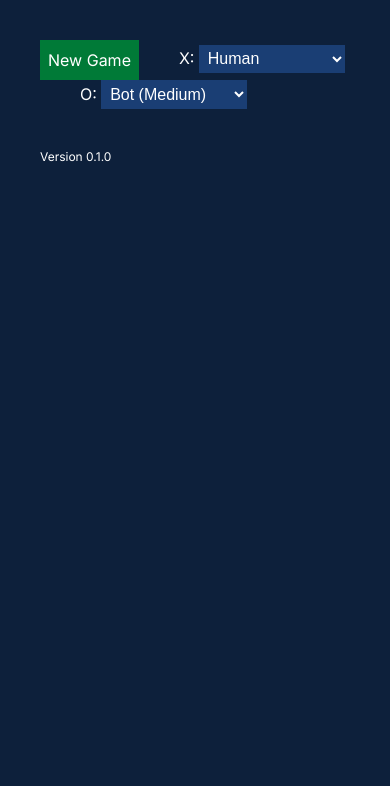
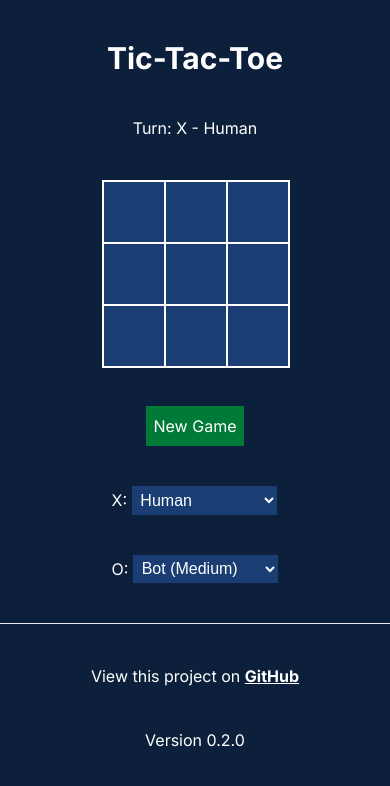
Before and after one commit to ShephardLuke/tic-tac-toe, a Next.js app: page / in a window 390 px wide. Shown: the top 786 px of the page. Built offline with nearby package versions, Linux system fonts and the light colour scheme.

Commit message:
Responsive style

```diff
--- a/app/board/difficulty/difficultySelect.tsx
+++ b/app/board/difficulty/difficultySelect.tsx
@@ -13,10 +13,12 @@ export default function DifficultySelect({label, index, difficulties, selectedVa
 
     return (
         <>
-            <label className="ml-10" htmlFor={selectId}>{label}</label>
-            <select onChange={(event) => {changed(event, index)}} value={selectedValue} className="bg-light-blue" name="difficulty" id={selectId}>
-                {options}
-            </select>
+            <div>
+                <label htmlFor={selectId}>{label}</label>
+                <select onChange={(event) => {changed(event, index)}} value={selectedValue} className="bg-light-blue" name="difficulty" id={selectId}>
+                    {options}
+                </select>
+            </div>
         </>
     )
 }
--- a/app/board/square.tsx
+++ b/app/board/square.tsx
@@ -4,7 +4,7 @@ import { roboto } from "../font";
 export default function Square({value, enabled, onSquareClick} : {value: string, enabled: boolean, onSquareClick: MouseEventHandler }) {
     return (
         <button
-            className={`${roboto.className} w-16 h-16 -text-5xl border-2 -mr-0.5 border-white bg-light-blue ${enabled ? 'cursor-pointer' : 'cursor-default'} size-16 text-3xl`}
+            className={`${roboto.className} w-16 h-16 text-4xl md:w-32 md:h-32 md:text-7xl lg:w-48 lg:h-48 lg:text-9xl border-2 md:border-3 lg:border-4 -mr-0.5 border-white bg-light-blue ${enabled ? 'cursor-pointer' : 'cursor-default'} text-3xl`}
             onClick={onSquareClick}
         >
             {value}
--- a/app/globals.css
+++ b/app/globals.css
@@ -20,7 +20,6 @@
 body {
   border-color: white;
   color:white;
-  padding-left: 2.5rem;
   padding-top: 2.5rem;
   font-family: Arial, Helvetica, sans-serif;
   /* color: rgb(var(--foreground-rgb));
--- a/app/page.tsx
+++ b/app/page.tsx
@@ -12,8 +12,6 @@ import { VeryEasyBot } from "./player/bot/veryEasyBot";
 import { Human } from "./player/human";
 
 export default function Home() {
-  const [game, setGame] = useState(<></>);
-
   const difficulties: DifficultyTemplate[] = [ // All selectable difficulties
     new DifficultyTemplate(Human.NAME, () => {return new Human()}),
     new DifficultyTemplate(VeryEasyBot.NAME, () => {return new VeryEasyBot()}),
@@ -26,6 +24,8 @@ export default function Home() {
   const [playerList, setPlayerList] = useState<number[]>([0, 3]); // Defaults human vs easy bot
 
   let pk = require("../package.json");
+
+  const [game, setGame] = useState(<Board playersList={createPlayers()} key={crypto.randomUUID()}/>);
 
   function createPlayers() { // Turn templates into players
     let order = [difficulties[playerList[0]].clone(), difficulties[playerList[1]].clone()]
@@ -47,12 +47,23 @@ export default function Home() {
   }
 
   return (
-    <main>
-      <button className="primary-button" onClick={() => {setGame(<Board playersList={createPlayers()} key={crypto.randomUUID()}/>)} }>New Game</button>
-      <DifficultySelect label="X: " difficulties={difficulties} index={0} selectedValue={playerList[0]} changed={setPlayer}/>
-      <DifficultySelect label="O: " difficulties={difficulties} index={1} selectedValue={playerList[1]} changed={setPlayer}/>
-      {game}
-      <p className="pt-10 text-xs">Version {pk.version}</p>
-    </main>
+    <>
+      <main className="flex flex-col items-center">
+        <h1 className="text-3xl font-bold">Tic-Tac-Toe</h1>
+        {game}
+        <div className="pt-10 flex flex-col items-center space-y-10">
+          <button className="primary-button" onClick={() => {setGame(<Board playersList={createPlayers()} key={crypto.randomUUID()}/>)} }>New Game</button>
+          <div className="flex flex-col md:flex-row space-y-10 md:space-x-10 md:space-y-0">
+          <DifficultySelect label="X: " difficulties={difficulties} index={0} selectedValue={playerList[0]} changed={setPlayer}/>
+          <DifficultySelect label="O: " difficulties={difficulties} index={1} selectedValue={playerList[1]} changed={setPlayer}/>
+          </div>
+        </div>
+      </main>
+      <footer className="text-center pt-10 pb-10 flex flex-col space-y-10">
+        <hr />
+        <p>View this project on <a className="font-bold underline" href="https://github.com/ShephardLuke/tic-tac-toe">GitHub</a></p>
+        <p>Version {pk.version}</p>
+      </footer>
+    </>
   );
 }
--- a/package.json
+++ b/package.json
@@ -1,6 +1,6 @@
 {
   "name": "tic-tac-toe",
-  "version": "0.1.0",
+  "version": "0.2.0",
   "private": true,
   "scripts": {
     "dev": "next dev",
```
Also changed, not shown: 1 other file (tests, documents, lock files or other folders).
